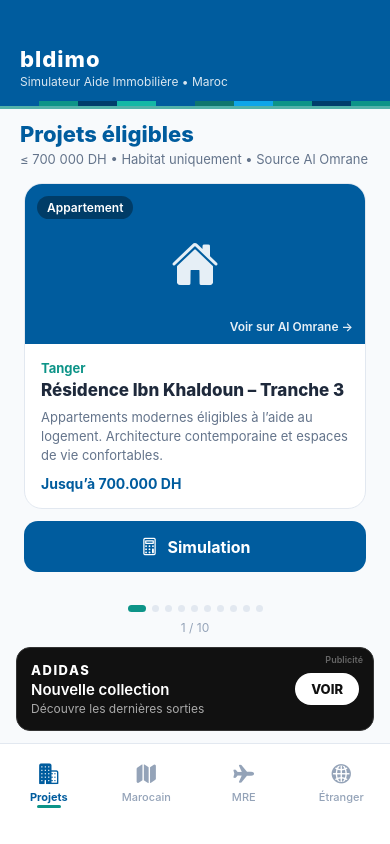
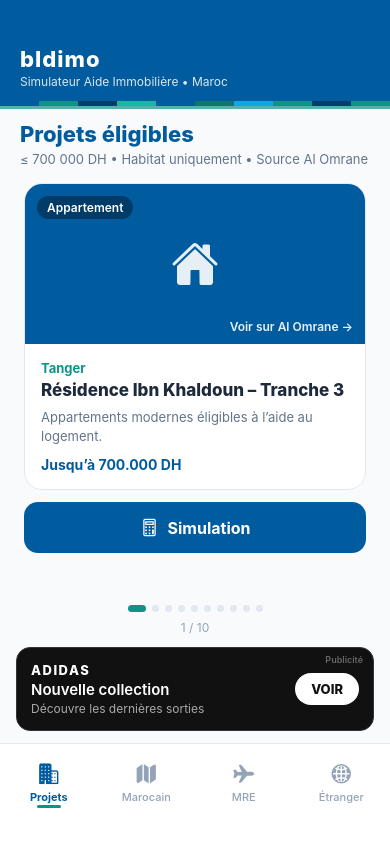
Before and after one commit to TAXI84/bldimo, a React Native app: screen / in a window 390 px wide. Built offline with nearby package versions, Linux system fonts and the light colour scheme.

Commit message:
fix: specific Al Omrane fiche URLs per project

```diff
--- a/src/data/projects.ts
+++ b/src/data/projects.ts
@@ -10,14 +10,13 @@ export interface Project {
   imageColor: string;
 }
 
-/** Projets exemple (style Al Omrane, ≤ 700 000 DH, habitat uniquement) */
+/** Projets habitat uniquement. URL = fiche Al Omrane quand connue. */
 export const SAMPLE_PROJECTS: Project[] = [
   {
     id: '1',
     title: 'Résidence Ibn Khaldoun – Tranche 3',
     city: 'Tanger',
-    region: 'Tanger-Tétouan-Al Hoceima',
-    description: 'Appartements modernes éligibles à l’aide au logement. Architecture contemporaine et espaces de vie confortables.',
+    description: 'Appartements modernes éligibles à l’aide au logement.',
     type: 'appartement',
     priceMax: 700000,
     url: 'https://www.alomrane.gov.ma/Notre-reseau/Al-omrane-tanger-tetouan-al-hoceima/Produits/Projets/Residence-ibn-khaldoun-tranche-3-a',
@@ -27,8 +26,7 @@ export const SAMPLE_PROJECTS: Project[] = [
     id: '2',
     title: 'Logements Essalam',
     city: 'Tarfaya',
-    region: 'Laâyoune-Sakia El Hamra',
-    description: 'Projet résidentiel Essalam. Commercialisation en cours. Idéal pour primo-accédants.',
+    description: 'Projet résidentiel Essalam. Idéal primo-accédants.',
     type: 'appartement',
     priceMax: 700000,
     url: 'https://www.alomrane.gov.ma/Notre-reseau/Al-omrane-al-janoub/Produits/Projets/Logements-essalam',
@@ -36,90 +34,82 @@ export const SAMPLE_PROJECTS: Project[] = [
   },
   {
     id: '3',
-    title: 'Résidence Assafae',
-    city: 'Safi',
-    region: 'Marrakech-Safi',
-    description: 'Appartements dotés d’une architecture moderne, destinés à la résidence principale.',
+    title: 'Complexe résidentiel Ibn Khaldoun',
+    city: 'Tanger',
+    description: 'Résidence habitat, place centrale.',
     type: 'appartement',
-    priceMax: 650000,
-    url: 'https://www.alomrane.gov.ma/Nos-produits/Projets',
+    priceMax: 700000,
+    url: 'https://www.alomrane.gov.ma/Notre-reseau/Al-omrane-tanger-tetouan-al-hoceima/Produits/Projets/Complexe-residentiel-ibn-khaldoun',
     imageColor: '#1E40AF',
   },
   {
     id: '4',
-    title: 'Complexe résidentiel – Classe moyenne',
-    city: 'Rabat',
-    region: 'Rabat-Salé-Kénitra',
-    description: 'Logements orientés accession à la propriété, compatibles avec les dispositifs d’aide de l’État.',
-    type: 'appartement',
+    title: 'Lotissement Al Manar (habitat)',
+    city: 'Région Sud',
+    description: 'Lots habitat uniquement (pas commerce).',
+    type: 'maison',
     priceMax: 700000,
-    url: 'https://www.alomrane.gov.ma/Nos-produits/Projets?price%5Bmin%5D=0&price%5Bmax%5D=700000',
+    url: 'https://www.alomrane.gov.ma/Notre-reseau/Al-omrane-al-janoub/Produits/Projets/Lotissement-al-manar',
     imageColor: '#0F766E',
   },
   {
     id: '5',
-    title: 'Résidence Al Amal',
-    city: 'Marrakech',
-    region: 'Marrakech-Safi',
-    description: 'Projet habitat en zone accessible. Vérifier l’éligibilité Daam Sakan selon le prix exact de l’unité.',
+    title: 'Résidence Assafae',
+    city: 'Safi',
+    description: 'Appartements, résidence principale.',
     type: 'appartement',
-    priceMax: 580000,
-    url: 'https://www.alomrane.gov.ma/Nos-produits/Projets',
+    priceMax: 650000,
+    url: 'https://www.alomrane.gov.ma/Nos-produits/Projets?price%5Bmin%5D=0&price%5Bmax%5D=700000&text=Assafae',
     imageColor: '#003D6B',
   },
   {
     id: '6',
-    title: 'Villas semi-finies – Accès aide',
+    title: 'Logements habitat – Agadir',
     city: 'Agadir',
-    region: 'Souss-Massa',
-    description: 'Offre villa dans le plafond d’aide au logement. Contactez Al Omrane pour les lots disponibles.',
-    type: 'villa',
+    description: 'Habitat dans le plafond d’aide. Pas de commerce.',
+    type: 'appartement',
     priceMax: 700000,
-    url: 'https://www.alomrane.gov.ma/Nos-produits/Projets?price%5Bmin%5D=0&price%5Bmax%5D=700000',
+    url: 'https://www.alomrane.gov.ma/Nos-produits/Projets?price%5Bmin%5D=0&price%5Bmax%5D=700000&text=Agadir',
     imageColor: '#14B8A6',
   },
   {
     id: '7',
     title: 'Résidence Nour',
     city: 'Fès',
-    region: 'Fès-Meknès',
-    description: 'Appartements familiaux, minimum 2 pièces, adaptés au programme d’aide directe.',
+    description: 'Appartements familiaux, min. 2 pièces.',
     type: 'appartement',
     priceMax: 620000,
-    url: 'https://www.alomrane.gov.ma/Nos-produits/Projets',
+    url: 'https://www.alomrane.gov.ma/Nos-produits/Projets?price%5Bmin%5D=0&price%5Bmax%5D=700000&text=Fes',
     imageColor: '#0369A1',
   },
   {
     id: '8',
-    title: 'Logements sociaux – Tranche récente',
+    title: 'Logements – Casablanca',
     city: 'Casablanca',
-    region: 'Casablanca-Settat',
-    description: 'Unités destinées aux primo-accédants. Prix à confirmer sur la fiche Al Omrane.',
+    description: 'Unités habitat uniquement.',
     type: 'appartement',
     priceMax: 700000,
-    url: 'https://www.alomrane.gov.ma/Nos-produits/Projets?price%5Bmin%5D=0&price%5Bmax%5D=700000',
+    url: 'https://www.alomrane.gov.ma/Nos-produits/Projets?price%5Bmin%5D=0&price%5Bmax%5D=700000&text=Casablanca',
     imageColor: '#0D9488',
   },
   {
     id: '9',
-    title: 'Maison individuelle – Habitat',
+    title: 'Maisons individuelles – Kénitra',
     city: 'Kénitra',
-    region: 'Rabat-Salé-Kénitra',
-    description: 'Maisons individuelles dans le cadre des programmes Al Omrane. Éligibilité selon prix TTC.',
+    description: 'Maisons individuelles (habitat).',
     type: 'maison',
     priceMax: 690000,
-    url: 'https://www.alomrane.gov.ma/Nos-produits/Projets',
+    url: 'https://www.alomrane.gov.ma/Nos-produits/Projets?price%5Bmin%5D=0&price%5Bmax%5D=700000&text=Kenitra',
     imageColor: '#1E3A5F',
   },
   {
     id: '10',
-    title: 'Résidence Al Manar',
+    title: 'Résidence – Oujda',
     city: 'Oujda',
-    region: 'Oriental',
-    description: 'Projet résidentiel en Orient. Consultez la fiche pour les disponibilités et le prix exact.',
+    description: 'Projet résidentiel. Habitat, pas commerce.',
     type: 'appartement',
     priceMax: 550000,
-    url: 'https://www.alomrane.gov.ma/Nos-produits/Projets?price%5Bmin%5D=0&price%5Bmax%5D=700000',
+    url: 'https://www.alomrane.gov.ma/Nos-produits/Projets?price%5Bmin%5D=0&price%5Bmax%5D=700000&text=Oujda',
     imageColor: '#005C9E',
   },
 ];
```
